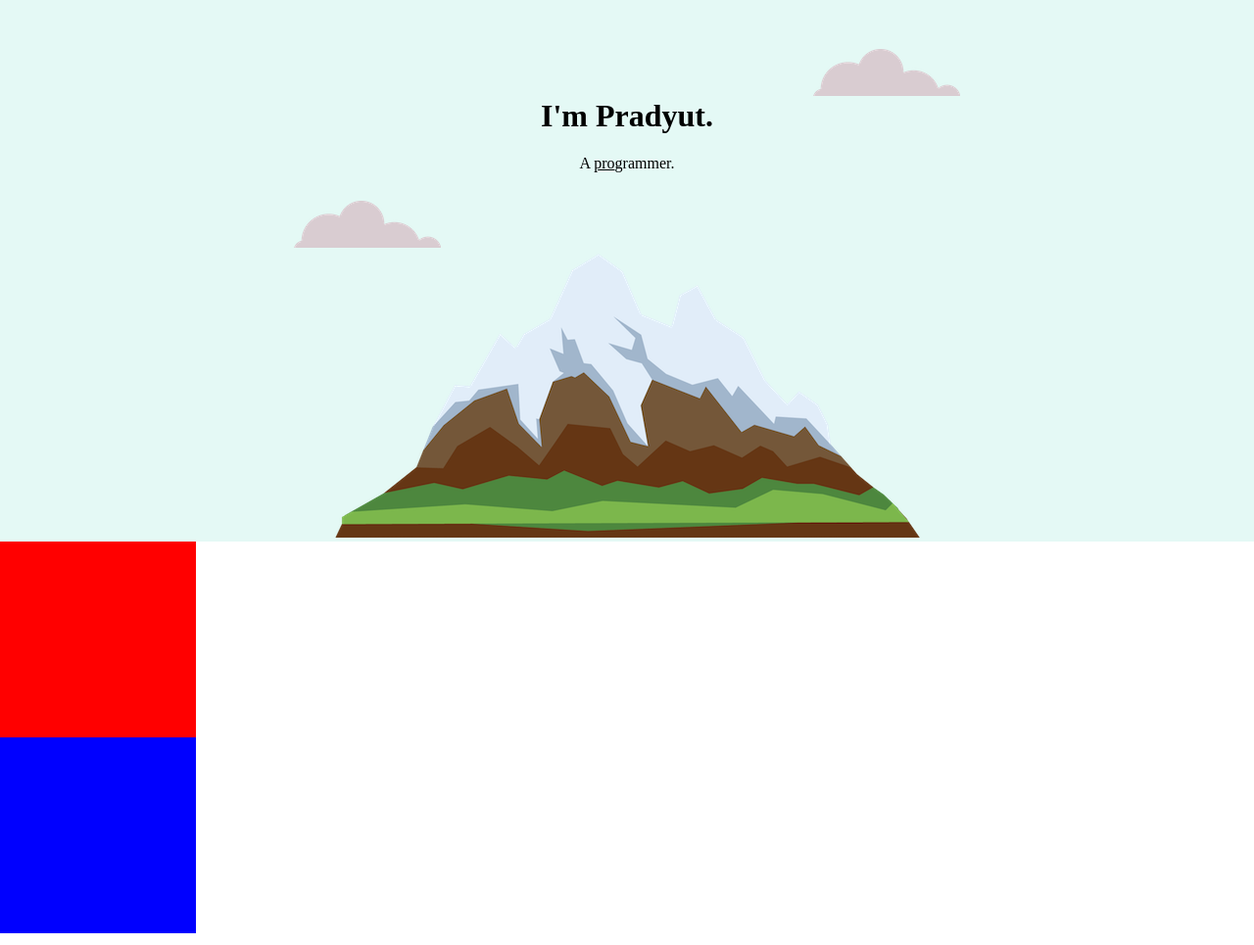
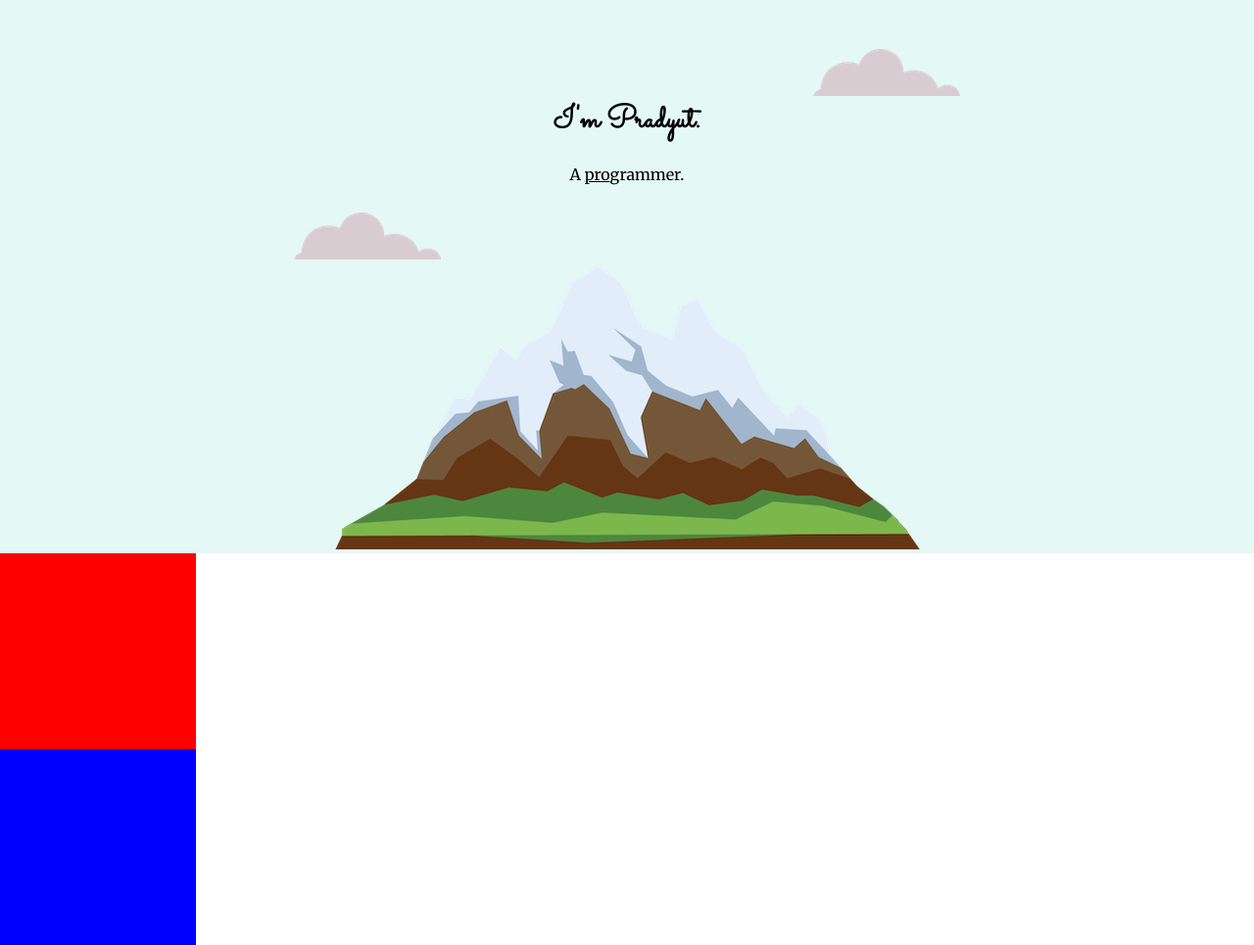
Before and after one commit to pradyutnathradhae/MypersonalSite, a plain HTML site: page index.html in a window 1280 px wide. Shown: the whole page at 98% size. Drawn offline with Linux system fonts and the light colour scheme.

Commit message:
Done Font styling

```diff
--- a/css/styles.css
+++ b/css/styles.css
@@ -4,9 +4,14 @@ div{
 body{
   margin:0;
   text-align: center;
+  font-family: 'Merriweather', serif;
 }
 h1{
   margin-top:0;
+  font-family: 'Sacramento', cursive;
+}
+h2,h3{
+  font-family: 'Montserrat', sans-serif;
 }
 .first-container{
   background-color: #E4F9F5;
--- a/index.html
+++ b/index.html
@@ -4,6 +4,7 @@
     <meta charset="utf-8">
     <link rel="stylesheet" href="css/styles.css">
     <link rel="icon" href="favicon.ico">
+    <link href="https://fonts.googleapis.com/css?family=Merriweather|Montserrat|Sacramento&display=swap" rel="stylesheet">
     <title>
     </title>
 
```
